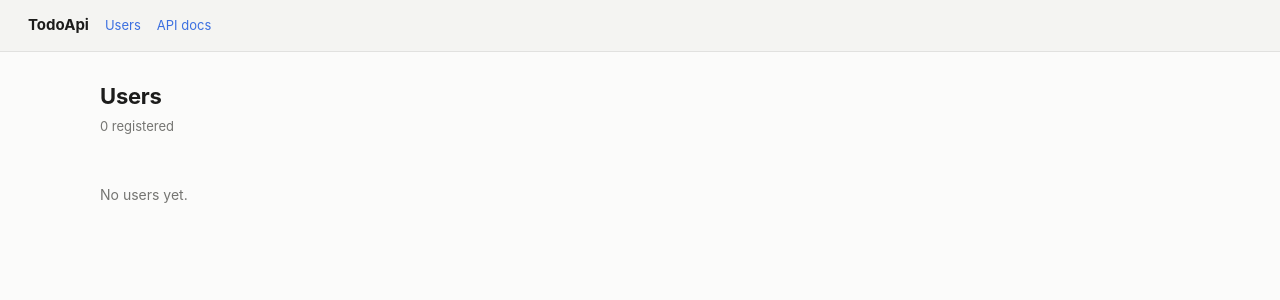
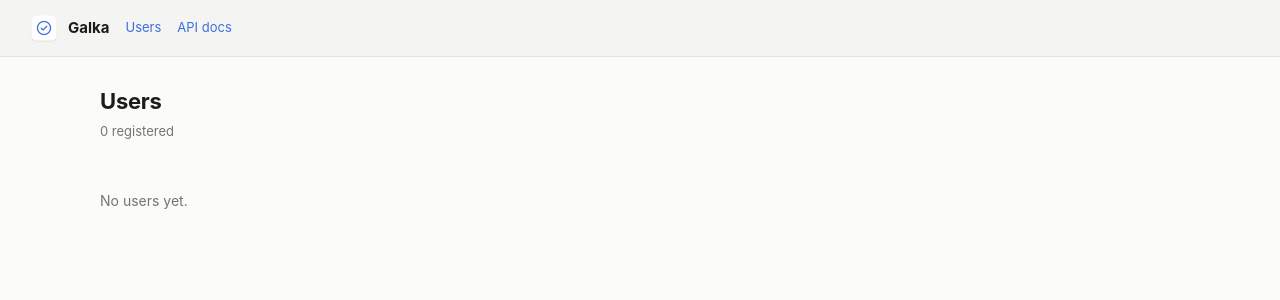
Before and after one commit to GalkaApp/galkaapp-api, a FastAPI app: template app/templates/admin/index.html in a window 1280 px wide. Shown: the top 300 px of the page. Run offline with FastAPI, Linux system fonts and the light colour scheme; the template is opened without the code that fills it, so the values that code supplies are empty; parts of the project's set-up code (start-up, migrations or seed data) failed here and were passed over.

Commit message:
Rename the web UI to Galka and add the app icon

```diff
--- a/app/main.py
+++ b/app/main.py
@@ -1,11 +1,16 @@
 from contextlib import asynccontextmanager
+from pathlib import Path
 
 from fastapi import FastAPI
+from fastapi.staticfiles import StaticFiles
 
 from app.config import settings
 from app.db import Database
 from app.events import EventBus, RedisEventBus
 from app.routers import admin, auth, events, logs, signup, sync, trash
+
+
+STATIC_DIR = Path(__file__).resolve().parent / "static"
 
 
 def create_app(database_url: str | None = None, bus: EventBus | None = None) -> FastAPI:
@@ -21,7 +26,7 @@ def create_app(database_url: str | None = None, bus: EventBus | None = None) ->
         await app.state.bus.close()
         await app.state.db.dispose()
 
-    app = FastAPI(title="TodoApi", version="1.0", lifespan=lifespan)
+    app = FastAPI(title="Galka", version="1.0", lifespan=lifespan)
     app.include_router(auth.router)
     app.include_router(sync.router)
     app.include_router(events.router)
@@ -29,6 +34,8 @@ def create_app(database_url: str | None = None, bus: EventBus | None = None) ->
     app.include_router(logs.router)
     app.include_router(admin.router)
     app.include_router(signup.router)
+    # App icon, shared by the signup and admin pages.
+    app.mount("/static", StaticFiles(directory=str(STATIC_DIR)), name="static")
 
     @app.get("/health")
     async def health():
--- a/app/templates/admin/base.html
+++ b/app/templates/admin/base.html
@@ -3,13 +3,16 @@
 <head>
 <meta charset="utf-8">
 <meta name="viewport" content="width=device-width, initial-scale=1">
-<title>{% block title %}TodoApi Admin{% endblock %}</title>
+<link rel="icon" href="/static/favicon.png" type="image/png">
+<link rel="apple-touch-icon" href="/static/apple-touch-icon.png">
+<title>{% block title %}Galka Admin{% endblock %}</title>
 <style>
   body { margin: 0; background: #FBFBFA; color: #1C1C1B;
          font: 14px/1.5 -apple-system, BlinkMacSystemFont, "Segoe UI", sans-serif; }
   header { background: #F4F4F2; border-bottom: 1px solid rgba(0,0,0,.08);
-           padding: 14px 28px; display: flex; align-items: baseline; gap: 16px; }
-  header .brand { font-weight: 700; font-size: 15px; }
+           padding: 12px 28px; display: flex; align-items: center; gap: 16px; }
+  header .brand { font-weight: 700; font-size: 15px; display: flex; align-items: center; gap: 8px; }
+  header .brand img { width: 32px; height: 32px; display: block; }
   header a { color: #3B6FE0; text-decoration: none; font-size: 13px; }
   main { max-width: 1080px; margin: 0 auto; padding: 28px; }
   h1 { font-size: 22px; letter-spacing: -.01em; margin: 0 0 4px; }
@@ -39,7 +42,7 @@
 </head>
 <body>
 <header>
-  <span class="brand">TodoApi</span>
+  <span class="brand"><img src="/static/icon.png" alt="" width="32" height="32">Galka</span>
   <a href="/admin">Users</a>
   <a href="/docs">API docs</a>
 </header>
--- a/app/templates/admin/index.html
+++ b/app/templates/admin/index.html
@@ -1,5 +1,5 @@
 {% extends "admin/base.html" %}
-{% block title %}Users — TodoApi Admin{% endblock %}
+{% block title %}Users — Galka Admin{% endblock %}
 {% block content %}
 <h1>Users</h1>
 <div class="sub">{{ rows | length }} registered</div>
--- a/app/templates/admin/user.html
+++ b/app/templates/admin/user.html
@@ -1,5 +1,5 @@
 {% extends "admin/base.html" %}
-{% block title %}{{ user.email }} — TodoApi Admin{% endblock %}
+{% block title %}{{ user.email }} — Galka Admin{% endblock %}
 {% set colors = {"blue": "#3B6FE0", "green": "#4E9C6E", "amber": "#C08B3A", "purple": "#8A7BD8", "gray": "#6E6E6B"} %}
 {% block content %}
 <h1>{{ user.email }}</h1>
--- a/app/templates/signup.html
+++ b/app/templates/signup.html
@@ -3,12 +3,15 @@
 <head>
 <meta charset="utf-8">
 <meta name="viewport" content="width=device-width, initial-scale=1">
+<link rel="icon" href="/static/favicon.png" type="image/png">
+<link rel="apple-touch-icon" href="/static/apple-touch-icon.png">
 <title>{% if created %}Account created{% else %}Create your Galka account{% endif %}</title>
 <style>
   body { margin: 0; background: #FBFBFA; color: #1C1C1B;
          font: 14px/1.5 -apple-system, BlinkMacSystemFont, "Segoe UI", sans-serif;
          display: flex; min-height: 100vh; }
   main { margin: auto; width: 100%; max-width: 380px; padding: 32px 24px; }
+  .logo { display: block; width: 64px; height: 64px; margin: 0 auto 16px; }
   .card { background: #fff; border: 1px solid rgba(0,0,0,.08); border-radius: 12px;
           padding: 28px 26px; }
   h1 { font-size: 20px; letter-spacing: -.01em; margin: 0 0 6px; }
@@ -35,6 +38,7 @@
 <body>
 <main>
   <div class="card">
+    <img class="logo" src="/static/icon.png" alt="Galka" width="64" height="64">
   {% if created %}
     <h1>Account created</h1>
     <p class="sub">{{ email }}</p>
```
Also changed, not shown: README.md, app/static/apple-touch-icon.png (added), app/static/favicon.png (added), app/static/icon.png (added).
